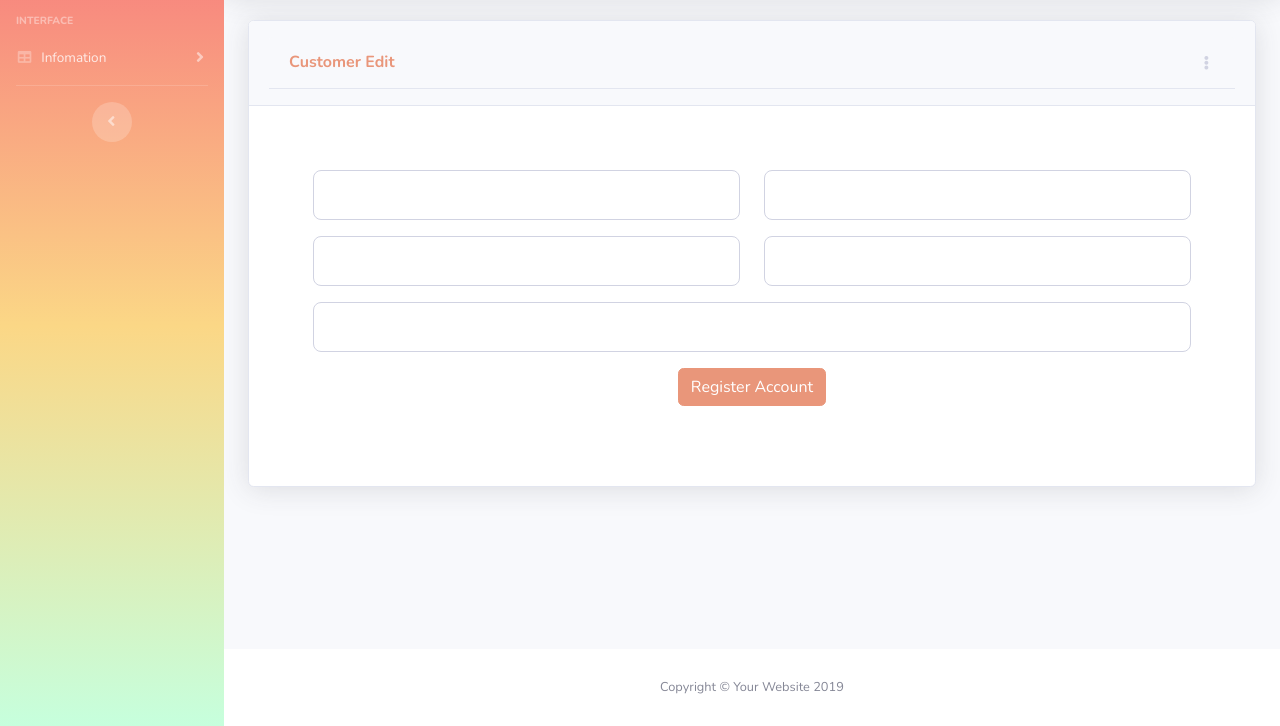
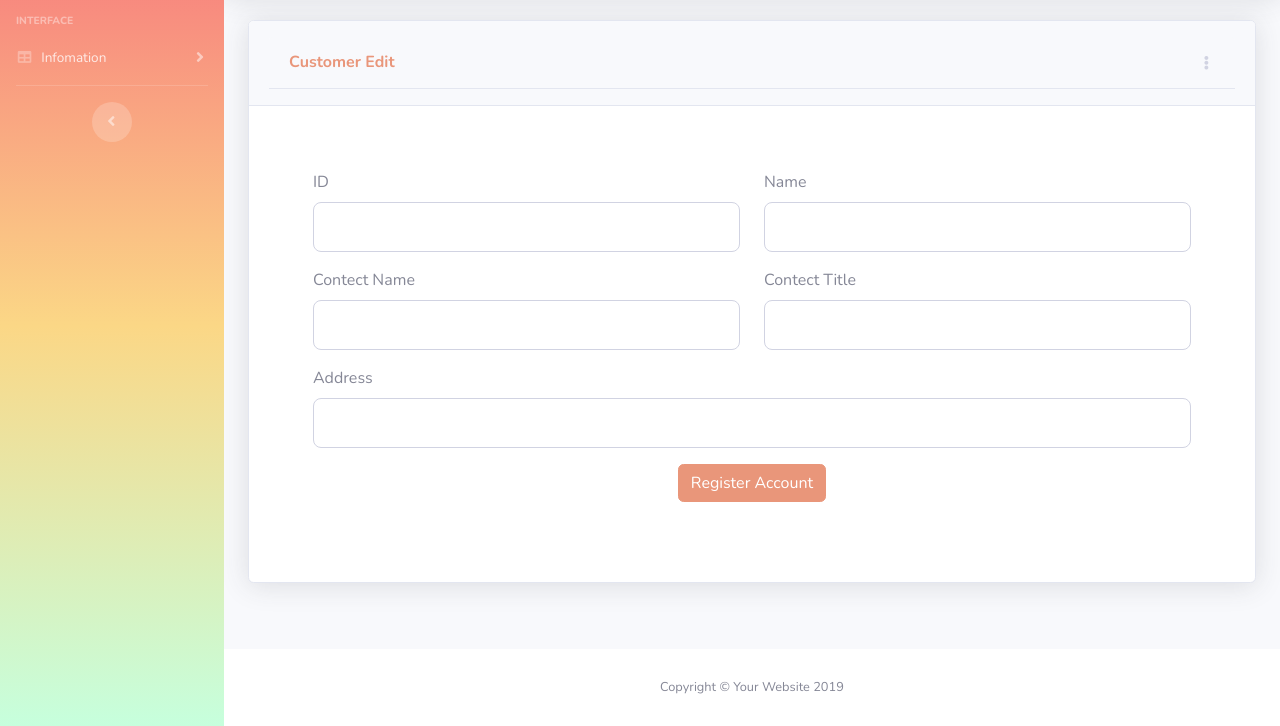
Before and after one commit to dhinvhum/Project-II, a plain HTML site: page editcust.html in a window 1280 px wide. Shown: the part 74-800 px from the top of the page. Drawn offline with nearby package versions, Linux system fonts and the light colour scheme.

Commit message:
update lebel

```diff
--- a/editcust.html
+++ b/editcust.html
@@ -252,10 +252,12 @@
                   <div class="form-group row">
 
                       <div class="col-sm-6 ">
+                          <label>ID</label>
                           <input type="text" class="form-control form-control-user" id="id" required>
                       </div>
 
                       <div class="col-sm-6">
+                          <label>Name</label>
                         <input type="text" class="form-control form-control-user" id="name" required>
                       </div>
 
@@ -263,14 +265,17 @@
 
                   <div class="form-group row">
                       <div class="col-sm-6">
-                      <input type="text" class="form-control form-control-user" id="contactname" required>
+                          <label>Contect Name</label>
+                          <input type="text" class="form-control form-control-user" id="contactname" required>
                       </div>
                       <div class="col-sm-6">
+                          <label>Contect Title</label>
                           <input type="text" class="form-control form-control-user" id="contacttitle" required>
                       </div>
                   </div>
 
                       <div class="form-group">
+                          <label>Address</label>
                           <input type="text" class="form-control form-control-user" id="address" required>
                       </div>
 
```
